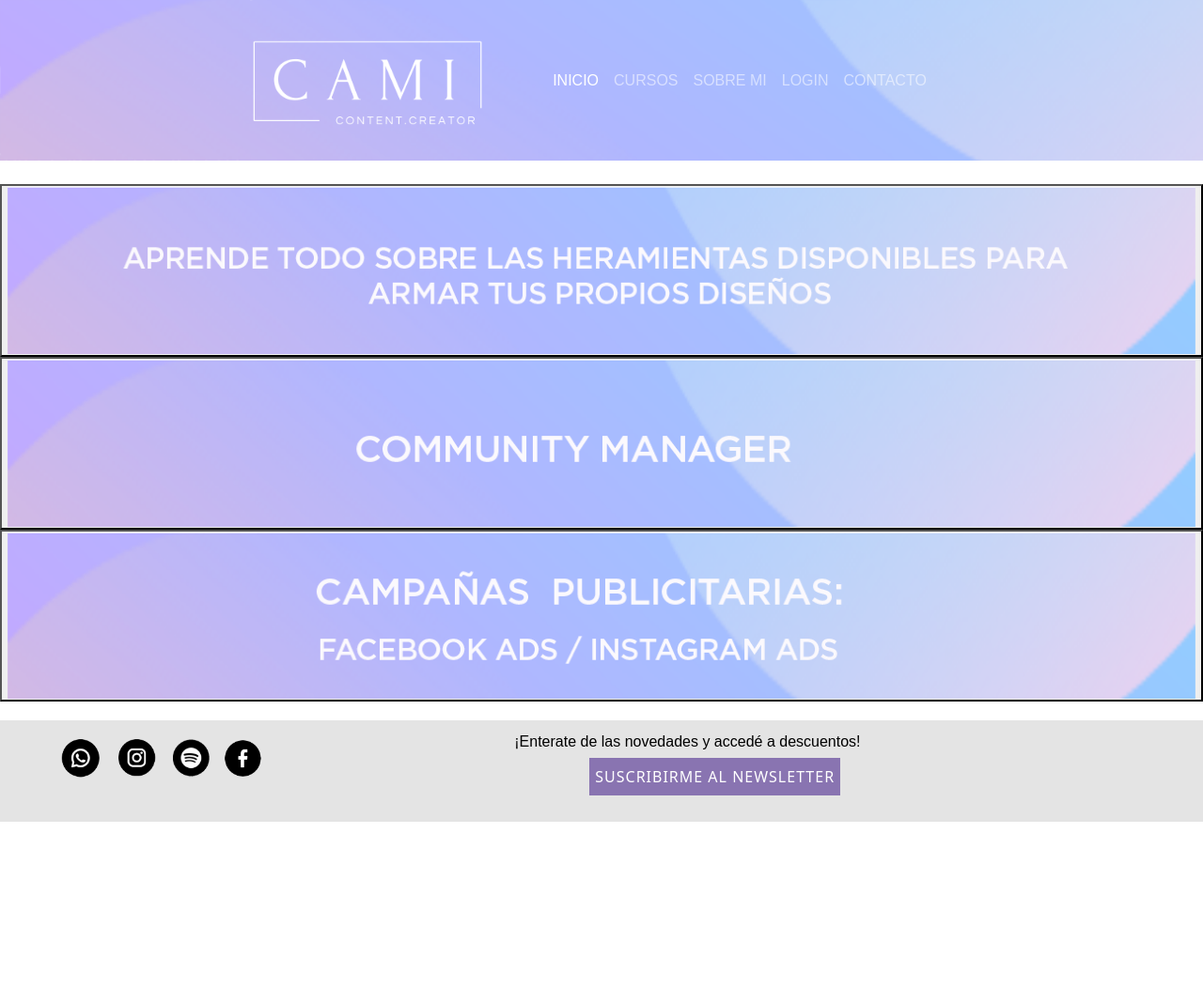
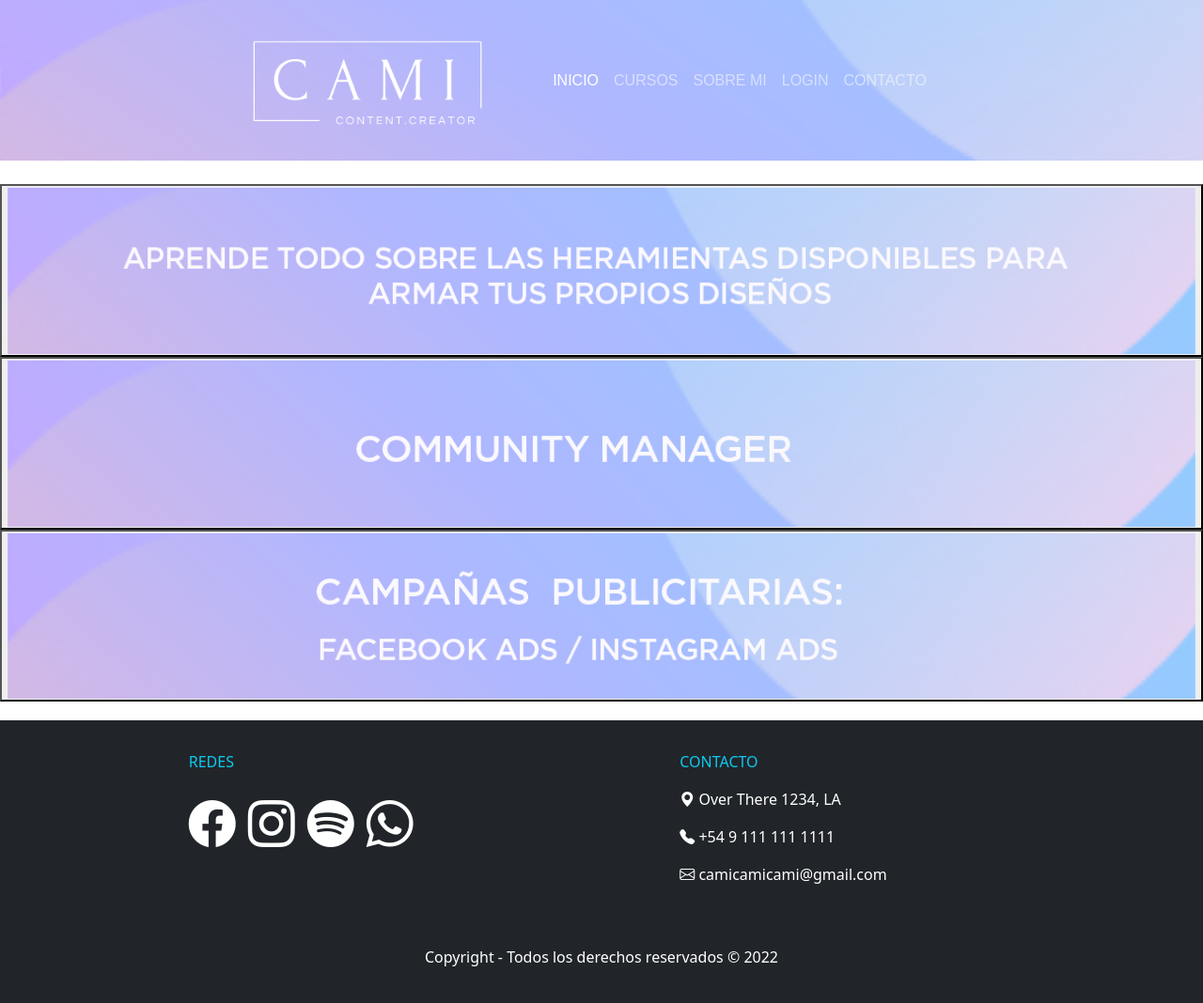
Before and after one commit to Cynthiamilosz/cmilosz_proyecto, a plain HTML site: page html/cursos.html in a window 1280 px wide. Shown: the whole page at 94% size. Before the commit the page ends 875 px from the top, so only its background shows below. Drawn offline with nearby package versions, Linux system fonts and the light colour scheme.

Commit message:
version quince

```diff
--- a/css/contacto.css
+++ b/css/contacto.css
@@ -255,33 +255,7 @@ main {
     column-gap: 15%;
 }
 
-.redessociales li{
-    display: inline-block;
-
-    text-align: center;
-    align-content: center;
-    width: max-content;
-}
-
-.footer h5{
-    text-align: end;
-    font-family: sans-serif;
-    margin-left: 75px;
-    color: rgb(0, 0, 0);
-    font-size: 12pt;
-
+#redes-icons{
+    font-size: 50px;
 
 }
-
-.footer button{
-    display: flex;
-    justify-content: center;
-    align-items: center;
-    border: none;
-    margin-left: 155px;
-    background-color: rgb(137, 116, 177);
-    height: 40px;
-    margin-top: 5px;
-    color: white;
-    letter-spacing: 1px;
-}
--- a/css/cursos.css
+++ b/css/cursos.css
@@ -241,33 +241,7 @@ nav a{
     column-gap: 15%;
 }
 
-.redessociales li{
-    display: inline-block;
-
-    text-align: center;
-    align-content: center;
-    width: max-content;
-}
-
-.footer h5{
-    text-align: end;
-    font-family: sans-serif;
-    margin-left: 75px;
-    color: rgb(0, 0, 0);
-    font-size: 12pt;
-
+#redes-icons{
+    font-size: 50px;
 
 }
-
-.footer button{
-    display: flex;
-    justify-content: center;
-    align-items: center;
-    border: none;
-    margin-left: 155px;
-    background-color: rgb(137, 116, 177);
-    height: 40px;
-    margin-top: 5px;
-    color: white;
-    letter-spacing: 1px;
-}
--- a/css/iniciosesion.css
+++ b/css/iniciosesion.css
@@ -278,33 +278,7 @@ header{
     column-gap: 15%;
 }
 
-.redessociales li{
-    display: inline-block;
-
-    text-align: center;
-    align-content: center;
-    width: max-content;
-}
-
-.footer h5{
-    text-align: end;
-    font-family: sans-serif;
-    margin-left: 75px;
-    color: rgb(0, 0, 0);
-    font-size: 12pt;
-
+#redes-icons{
+    font-size: 50px;
 
 }
-
-.footer button{
-    display: flex;
-    justify-content: center;
-    align-items: center;
-    border: none;
-    margin-left: 155px;
-    background-color: rgb(137, 116, 177);
-    height: 40px;
-    margin-top: 5px;
-    color: white;
-    letter-spacing: 1px;
-}
--- a/css/sobremi.css
+++ b/css/sobremi.css
@@ -202,33 +202,7 @@ main{
     column-gap: 15%;
 }
 
-.redessociales li{
-    display: inline-block;
-
-    text-align: center;
-    align-content: center;
-    width: max-content;
-}
-
-.footer h5{
-    text-align: end;
-    font-family: sans-serif;
-    margin-left: 75px;
-    color: rgb(0, 0, 0);
-    font-size: 12pt;
-
+#redes-icons{
+    font-size: 50px;
 
 }
-
-.footer button{
-    display: flex;
-    justify-content: center;
-    align-items: center;
-    border: none;
-    margin-left: 155px;
-    background-color: rgb(137, 116, 177);
-    height: 40px;
-    margin-top: 5px;
-    color: white;
-    letter-spacing: 1px;
-}
--- a/css/styleindex.css
+++ b/css/styleindex.css
@@ -40,7 +40,7 @@ header{
     transition: 0.5s;
   }
 
-.navbar {
+.header .navbar {
     background-color: transparent !important;
     display: inline-block;
 
@@ -498,33 +498,7 @@ nav a{
     column-gap: 15%;
 }
 
-.redessociales li{
-    display: inline-block;
-
-    text-align: center;
-    align-content: center;
-    width: max-content;
-}
-
-.footer h5{
-    text-align: end;
-    font-family: sans-serif;
-    margin-left: 75px;
-    color: rgb(0, 0, 0);
-    font-size: 12pt;
-
+#redes-icons{
+    font-size: 50px;
 
 }
-
-.newsletter{
-    display: flex;
-    justify-content: center;
-    align-items: center;
-    border: none;
-    margin-left: 155px;
-    background-color: rgb(137, 116, 177);
-    height: 40px;
-    margin-top: 5px;
-    color: white;
-    letter-spacing: 1px;
-}
--- a/html/cursos.html
+++ b/html/cursos.html
@@ -70,25 +70,30 @@
 </div>
     </main>
 
-    <footer class="footer" >
-        <div class="footercontent">
-
-
-       <div class="redessociales">
-
-        <ul >
-            <li><a href="https://www.flaticon.es/resultados?word=redes%20sociales"><img src="../img/whatsapp.png" width="55px" alt=""> </a></li>
-            <li><a href="https://www.flaticon.es/resultados?word=redes%20sociales"><img src="../img/instagram.png" width="56px" alt=""> </a></li>
-            <li><a href="https://www.flaticon.es/resultados?word=redes%20sociales"><img src="../img/spotify.png" width="52px" alt=""> </a></li>
-            <li><a href="https://www.flaticon.es/resultados?word=redes%20sociales"><img src="../img/facebook.png" width="51px" alt=""> </a></li>
-          </ul>
-          </div>
-        <div>
-          <h5>¡Enterate de las novedades y accedé a descuentos!</h5>
-          <button class="newsletter">SUSCRIBIRME AL NEWSLETTER</button>
+    <footer class="bg-dark text-white p-3 pb-4">
+      <div class="container">
+        <div class= "row  text-md-left">
+        <div class="col-md-2 col-lg-2 col-xl-3 mx-auto mt-3">
+          <p class="text-uppercase mb-3 front-weight-bold text-info ">REDES</p>
+          <div id="redes-icons">
+          <i class="bi bi-facebook"></i>
+          <i class="bi bi-instagram"></i>
+          <i class="bi bi-spotify"></i>
+          <i class="bi bi-whatsapp"></i>
         </div>
         </div>
-      </footer>
+        <div class="col-md-2 col-lg-2 col-xl-4 mx-auto mt-3">
+          <p class="text-uppercase mb-3 front-weight-bold text-info ">CONTACTO</p>
+            <p><i class="bi bi-geo-alt-fill mr-3"></i> Over There 1234, LA</p>
+            <p><i class="bi bi-telephone-fill mr-3"></i> +54 9 111 111 1111</p>
+            <p><i class="bi bi-envelope mr-3"></i> camicamicami@gmail.com</p>
+        </div>
+      </div>
+      <div class="ms-0 mb-0 mb-lg-0 pb-1 pt-5 text-center">
+        <p>Copyright - Todos los derechos reservados © 2022</p>
+      </div>
+    </div>
+    </footer>
       <!-- JavaScript Bundle with Popper -->
 <script src="https://cdn.jsdelivr.net/npm/bootstrap@5.2.0/dist/js/bootstrap.bundle.min.js" integrity="sha384-A3rJD856KowSb7dwlZdYEkO39Gagi7vIsF0jrRAoQmDKKtQBHUuLZ9AsSv4jD4Xa" crossorigin="anonymous"></script>
 </body>
```
Also changed, not shown: html/contacto.html (+22 -17 lines), html/iniciosesion.html (+22 -17 lines), html/sobremi.html (+22 -17 lines), index.html (+21 -16 lines).
